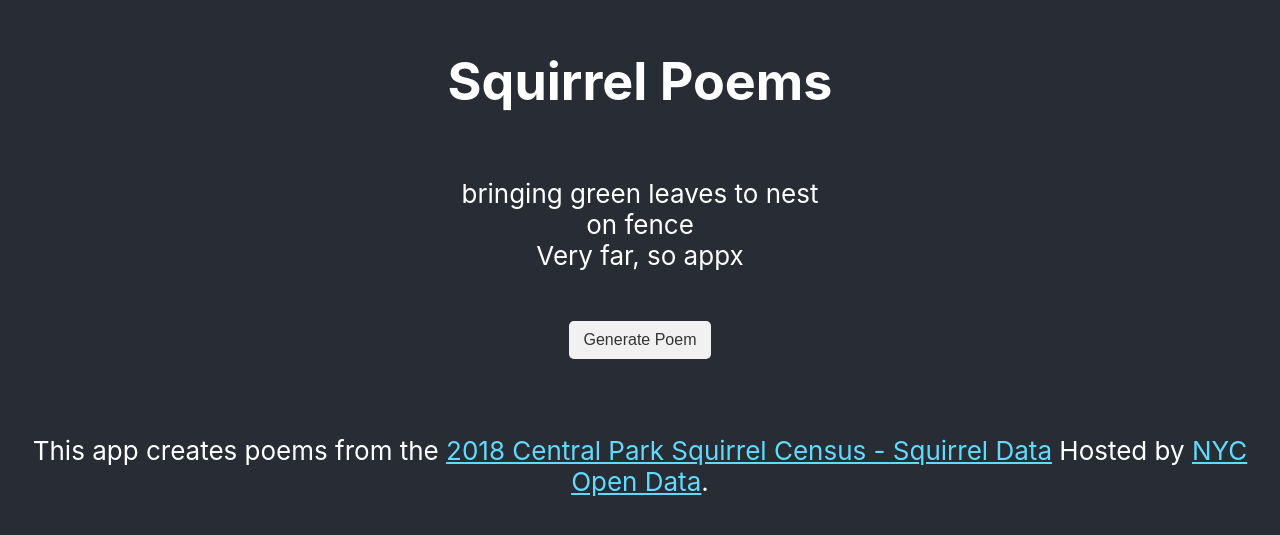
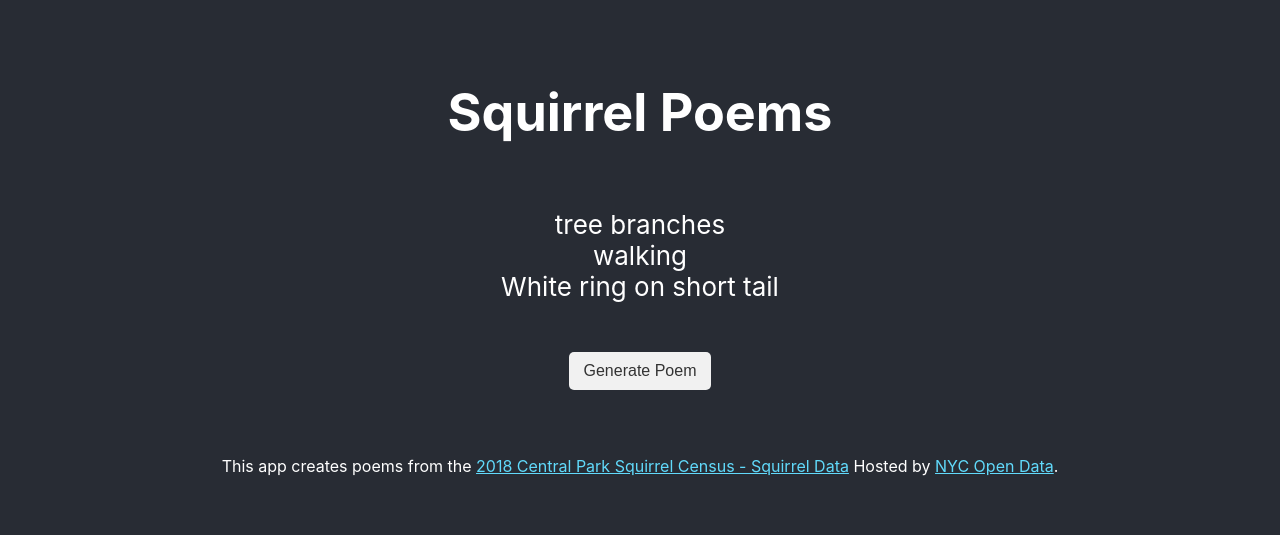
Before and after one commit to PeopleMakeCulture/squirrel-poems, a React (Create React App) app: page / in a window 1280 px wide. Shown: the part 131-666 px from the top of the page. Built offline with nearby package versions, Linux system fonts and the light colour scheme.

Commit message:
add button func

```diff
--- a/src/App.js
+++ b/src/App.js
@@ -1,7 +1,6 @@
 import logo from './logo.svg';
 import './App.css';
 
-import Button from './Button'
 import Poem from './Poem'
 
 function App() {
@@ -10,14 +9,9 @@ function App() {
       <header className="App-header">
       <h1>Squirrel Poems</h1>
       <div>
-      <div>
       <Poem />
       </div>
-      <div >
-      <Button />
-      </div>
-      </div>
-            <p>This app creates poems from the <a
+            <p style={{ fontSize: '16px' }}>This app creates poems from the <a
           href="https://data.cityofnewyork.us/Environment/2018-Central-Park-Squirrel-Census-Squirrel-Data/vfnx-vebw"
           className="App-link"
         >
--- a/src/Button.jsx
+++ /dev/null
@@ -1,18 +0,0 @@
-import React from 'react';
-
-const Button = () => {
-
-  const handleClick = () => {
-    console.log('Button clicked!');
-    // Add your custom logic here for the button click event
-  };
-
-  return (
-    <button className="Generate-button" onClick={handleClick}>
-      Generate Poem
-    </button>
-  );
-
-};
-
-export default Button;
--- a/src/Poem.js
+++ b/src/Poem.js
@@ -1,8 +1,6 @@
-import React from 'react';
+import React, { useState } from 'react';
 
 const Poem = () => {
-
-  let num_stanzas = 1
 
   const poems = [`
         tree branches
@@ -14,9 +12,22 @@ const Poem = () => {
         Very far, so appx
     `];
 
+  // let num_stanzas = 1;
+
+  const [poemIdx, setPoemIdx] = useState(0);
+
+  const handleClick = () => {
+    setPoemIdx((prevIndex) => (prevIndex + 1) % poems.length);
+  }
+
   return (
+    <div>
     <div className="Poem" style={{ whiteSpace: "pre-line"}}>
-      {poems[1]}
+      {poems[poemIdx]}
+    </div>
+    <button className="Generate-button" onClick={handleClick}>
+      Generate Poem
+    </button>
     </div>
   );
 };
```
Lines whose indentation alone changed are shown as unchanged.
